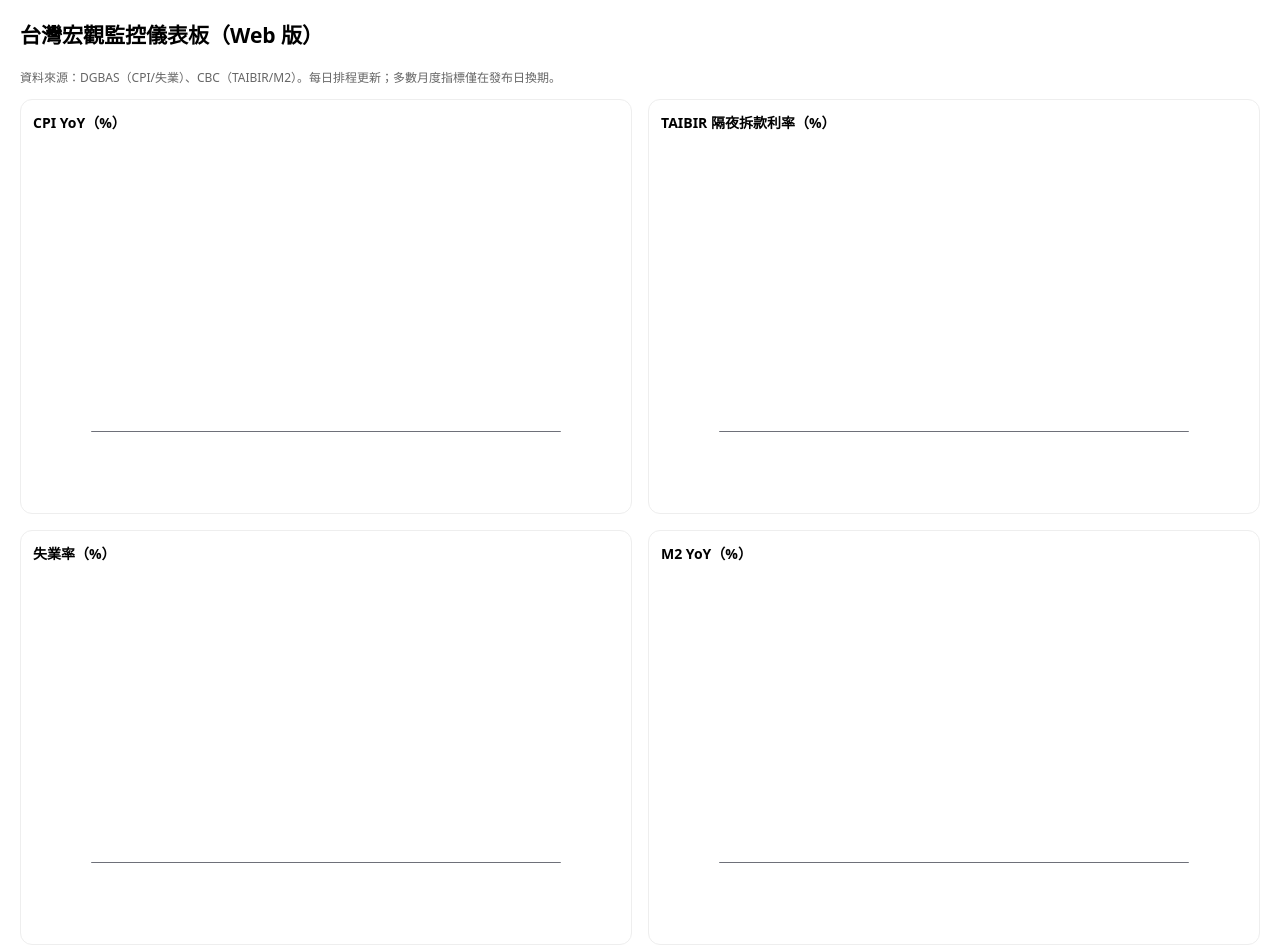
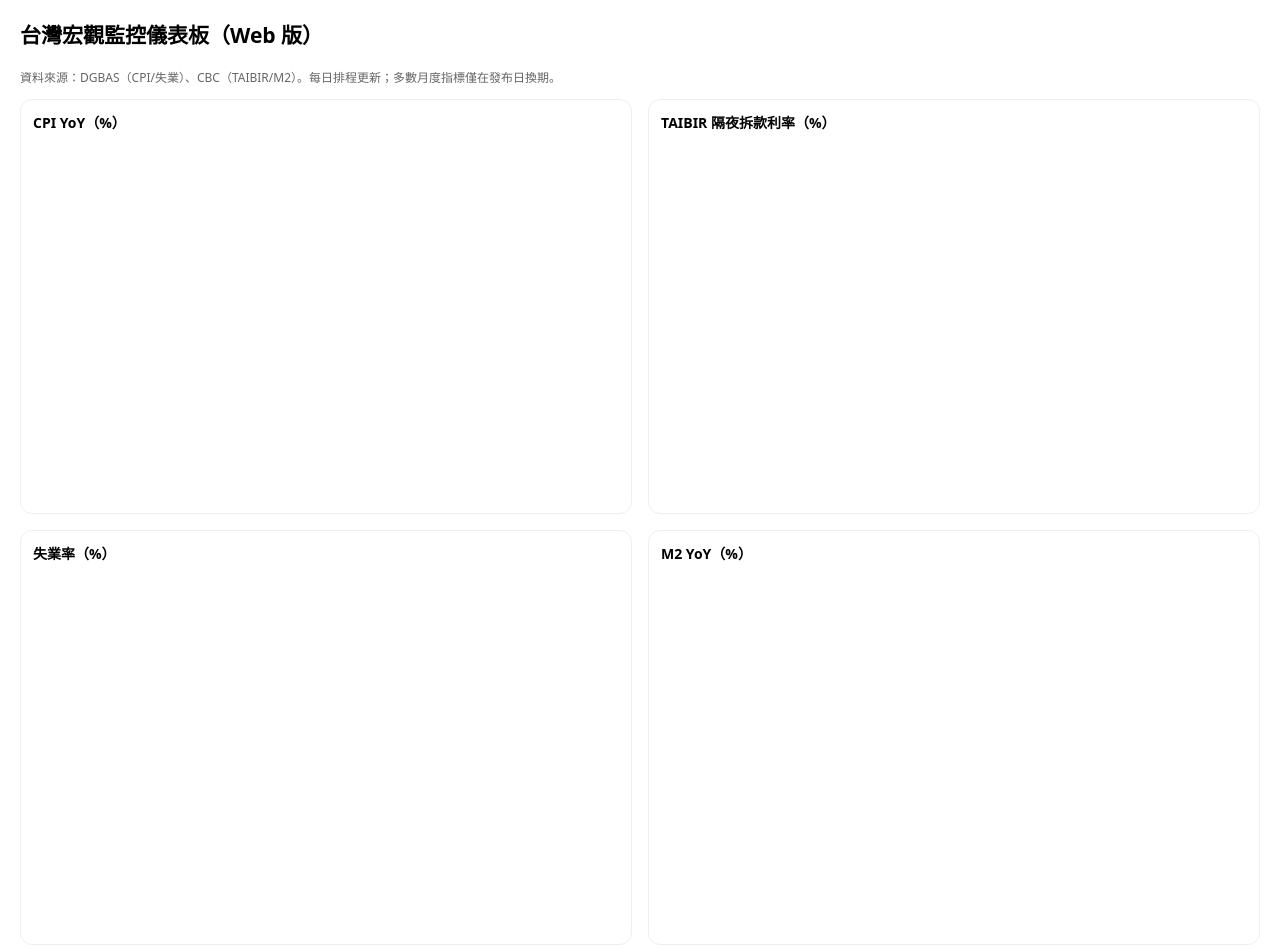
Before and after one commit to rfygno285/tw-macro-dashboard, a website: page docs/index.html in a window 1280 px wide. Drawn offline with nearby package versions, Linux system fonts and the light colour scheme.

Commit message:
Update index.html

```diff
--- a/docs/index.html
+++ b/docs/index.html
@@ -36,59 +36,13 @@
 
 <script src="https://cdn.jsdelivr.net/npm/echarts@5"></script>
 <script>
-async function fetchJson(path){ const r = await fetch(path + '?t=' + Date.now()); return await r.json(); }
-function drawLine(domId, dates, values, { pct=false, name="" } = {}){
-  const el = document.getElementById(domId);
-  const chart = echarts.init(el);
-  chart.setOption({
-    tooltip:{ trigger:'axis', valueFormatter: v => (v==null?'':(pct ? (v*100).toFixed(1)+'%' : Number(v).toFixed(2))) },
-    xAxis:{ type:'category', data: dates },
-    yAxis:{ type:'value', axisLabel:{ formatter: v => pct ? (v*100).toFixed(0)+'%' : v } },
-    series:[{ type:'line', name, data: values, showSymbol:false }]
-  });
+async function fetchJson(path){
+  const url = path + '?t=' + Date.now();
+  const r = await fetch(url);
+  if (!r.ok) {
+    console.error('Fetch failed:', url, r.status, r.statusText);
+    return []; // 回傳空陣列，圖表不會掛
+  }
+  return await r.json();
 }
-
-// CPI：前端算 YoY
-(async () => {
-  const cpi = await fetchJson('data/cpi.json'); // [{date, cpi_index}]
-  const map = new Map(cpi.map(d => [d.date, Number(d.cpi_index)]));
-  const dates = cpi.map(d => d.date).sort();
-  const yoy = dates.map(dt => {
-    const v = map.get(dt);
-    const d = new Date(dt); d.setUTCMonth(d.getUTCMonth()-12);
-    const prev = map.get(d.toISOString().slice(0,10));
-    return (v && prev) ? (v/prev - 1) : null;
-  });
-  drawLine('cpi', dates, yoy, { pct:true, name:'CPI YoY' });
-})();
-
-// TAIBIR：日利率
-(async () => {
-  const t = await fetchJson('data/taibir.json'); // [{date, taibir_on}]
-  const dates = t.map(d => d.date);
-  const vals  = t.map(d => Number(d.taibir_on));
-  drawLine('taibir', dates, vals, { name:'O/N' });
-})();
-
-// 失業率：%（直接畫）
-(async () => {
-  const u = await fetchJson('data/unemployment.json'); // [{date, unemployment_rate}]
-  const dates = u.map(d => d.date);
-  const vals  = u.map(d => Number(d.unemployment_rate));
-  drawLine('unemp', dates, vals, { name:'Unemployment (%)' });
-})();
-
-// M2：前端算 YoY
-(async () => {
-  const m = await fetchJson('data/m2.json'); // [{date, m2}]
-  const map = new Map(m.map(d => [d.date, Number(d.m2)]));
-  const dates = m.map(d => d.date).sort();
-  const yoy = dates.map(dt => {
-    const v = map.get(dt);
-    const d = new Date(dt); d.setUTCMonth(d.getUTCMonth()-12);
-    const prev = map.get(d.toISOString().slice(0,10));
-    return (v && prev) ? (v/prev - 1) : null;
-  });
-  drawLine('m2', dates, yoy, { pct:true, name:'M2 YoY' });
-})();
 </script>
```
